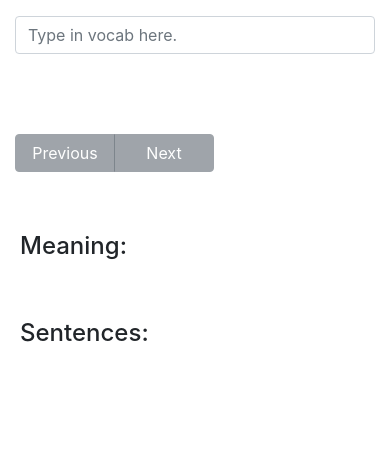
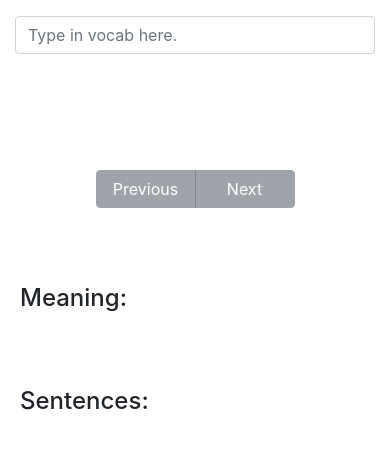
Before and after one commit to patarapolw/HanziLevelUp, a Flask app: page /viewVocab in a window 390 px wide; the page is wider, and only the part inside the window is pictured. Shown: the part 56-529 px from the top of that part. Run offline with Flask 2, Linux system fonts and the light colour scheme; data that the repository does not hold is empty; parts of the project's set-up code (start-up, migrations or seed data) failed here and were passed over; some libraries are stand-ins or nearby versions.

Commit message:
Correct viewVocab bug and add contextMenu; Update README

```diff
--- a/HanziLevelUp/vocab.py
+++ b/HanziLevelUp/vocab.py
@@ -34,7 +34,7 @@ def get_vocab_array_info(vocab_list):
 
 
 def vocab_to_sentences(vocab):
-    sentences = list(spoon_fed.get_sentence(vocab))
+    sentences = list(spoon_fed.get_sentence(vocab))[:10]
     if len(sentences) == 0:
         sentences = list(jukuu(vocab))
 
--- a/webapp/static/css/viewVocab.css
+++ b/webapp/static/css/viewVocab.css
@@ -11,11 +11,15 @@
 }
 
 #simplified {
-  text-align: center;
   font-size: 80px;
   line-height: 80px;
-  height: 80px;
-  width: 6em;
+  height: 100px;
+  width: 200px;
+  margin: 0 auto;
+}
+
+#simplified > div, .switch-button-container > div {
+  margin: 0 auto;
 }
 
 #traditional {
--- a/webapp/static/js/viewVocab.js
+++ b/webapp/static/js/viewVocab.js
@@ -27,8 +27,8 @@ async function initVocab(){
 async function loadVocabInfo(){
   const currentVocab = vocabInfoArray[vocabNumber];
 
-  $('#traditional').text(currentVocab[0]);
-  $('#simplified').text(currentVocab[1]);
+  $('#traditional > div').text(currentVocab[0]);
+  $('#simplified > div').text(currentVocab[1]);
   $('#reading').text(currentVocab[2]);
   $('#meaning').text(currentVocab[3]);
 
@@ -58,11 +58,25 @@ async function loadVocabInfo(){
       $('#sentences').contextMenu({
         selector: ".entry",
         build: function($trigger, e) {
-          return contextMenuBuilder($trigger, e, 'sentence', 'a')
+          return contextMenuBuilder($trigger, e, 'sentence', 'div')
         }
       });
     });
   }
+
+  $('#simplified-container').contextMenu({
+    selector: '.vocab',
+    build: function($trigger, e) {
+      return contextMenuBuilder($trigger, e, 'vocab', 'div')
+    }
+  });
+
+  $('#traditional-container').contextMenu({
+    selector: '.vocab',
+    build: function($trigger, e) {
+      return contextMenuBuilder($trigger, e, 'vocab', 'div')
+    }
+  });
 
   previousVocab = currentVocab[0];
 }
--- a/webapp/templates/viewVocab.html
+++ b/webapp/templates/viewVocab.html
@@ -11,8 +11,9 @@
   </div>
 
   <div class="row">
-    <div class="col-md">
-      <div id="simplified" class="row">
+    <div class="col-md mt-3" id="simplified-container">
+      <div id="simplified" class="row vocab">
+        <div></div>
       </div>
       <div class="row switch-button-container">
         <div class="btn-group col-auto" role="group" aria-label="switch-button">
@@ -22,16 +23,20 @@
       </div>
     </div>
 
-    <div class="col-6" id="showpanel">
-      <div id="traditional" class="row"></div>
-      <div id="reading" class="row"></div>
+    <div class="col-8" id="showpanel">
+      <div id="traditional-container" class="ml-3">
+        <div id="traditional" class="row vocab">
+          <div></div>
+        </div>
+      </div>
+      <div id="reading" class="row ml-3"></div>
 
-      <div class="row">
+      <div class="row mt-3">
         <h4>Meaning: </h4>
       </div>
       <div id="meaning" class="row content"></div>
 
-      <div class="row">
+      <div class="row mt-3">
         <h4>Sentences: </h4>
       </div>
       <div id="sentences" class="row content"></div>
```
Also changed, not shown: README.md, 1 other file.
